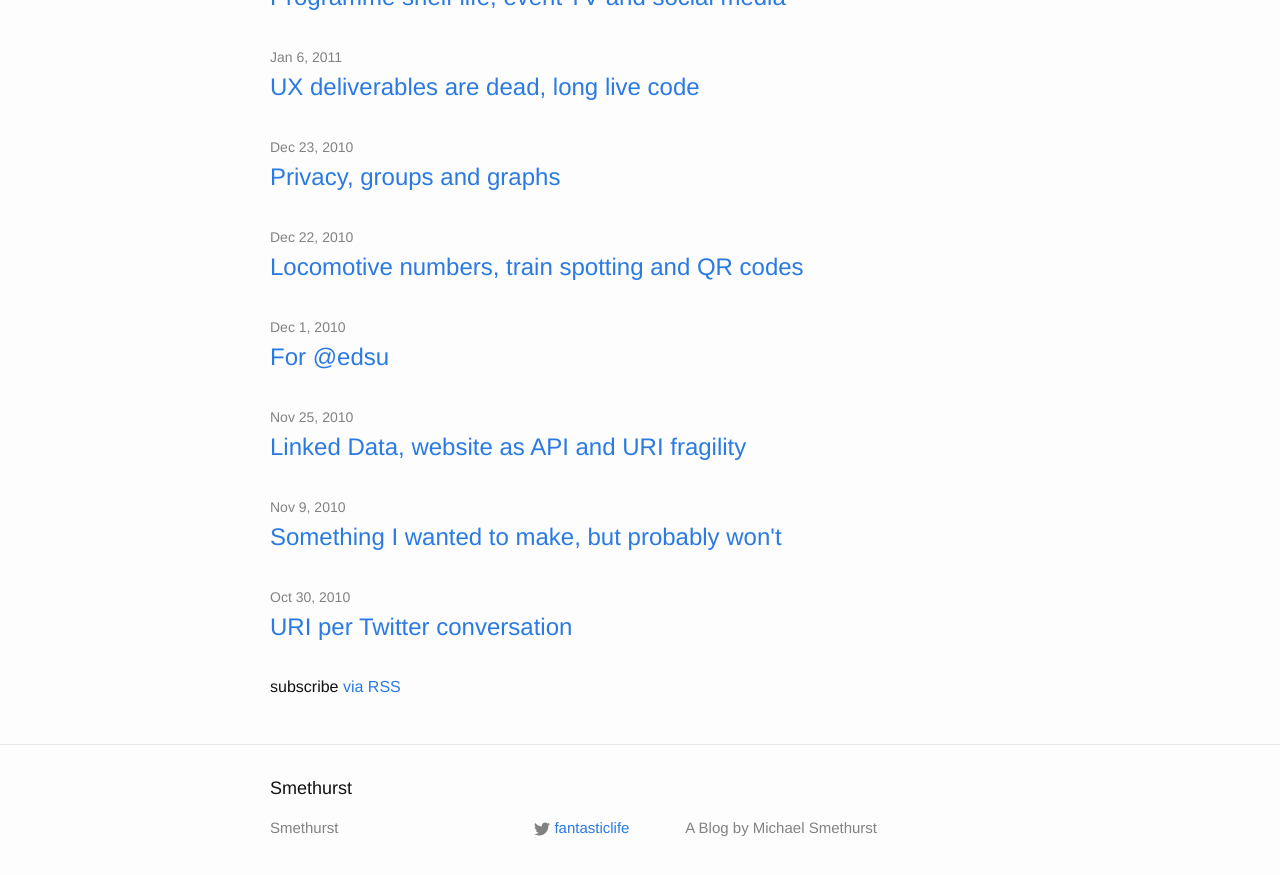
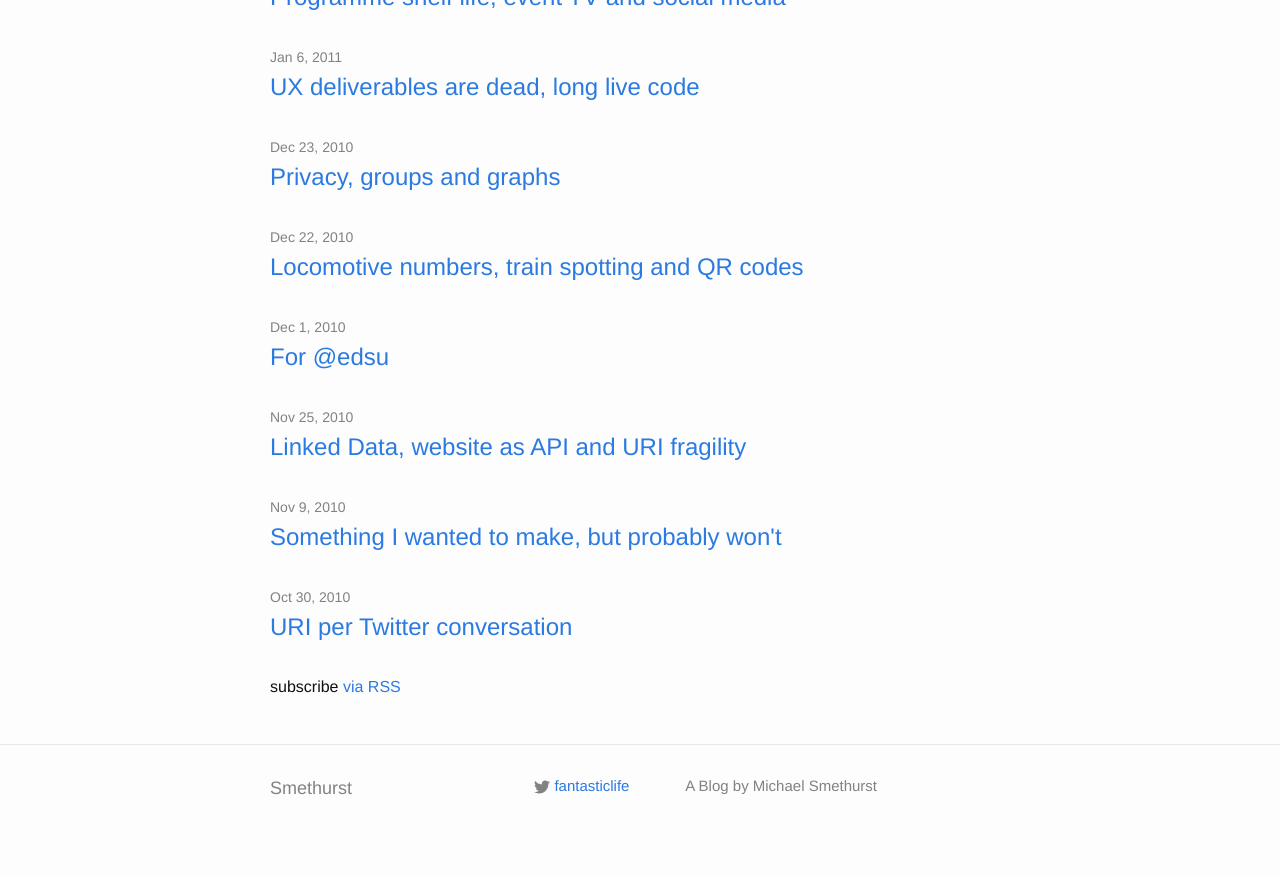
Before and after one commit to fantasticlife/smethur.st, a Jekyll site: the page built from index.html, in a window 1280 px wide and 900 px high, scrolled down 2594 px. Shown: the top 875 px of the window. Built offline with Jekyll 4.4.1, drawn with Linux system fonts in a browser that asks for light colours.

Commit message:
Removed excessive use of the word Smethurst

```diff
--- a/_includes/footer.html
+++ b/_includes/footer.html
@@ -2,14 +2,9 @@
 
   <div class="wrapper">
 
-    <h2 class="footer-heading">{{ site.title }}</h2>
-
     <div class="footer-col-wrapper">
       <div class="footer-col footer-col-1">
-        <ul class="contact-list">
-          <li>{{ site.title }}</li>
-          <li><a href="mailto:{{ site.email }}">{{ site.email }}</a></li>
-        </ul>
+        <h2 class="footer-heading">{{ site.title }}</h2>
       </div>
 
       <div class="footer-col footer-col-2">
```
